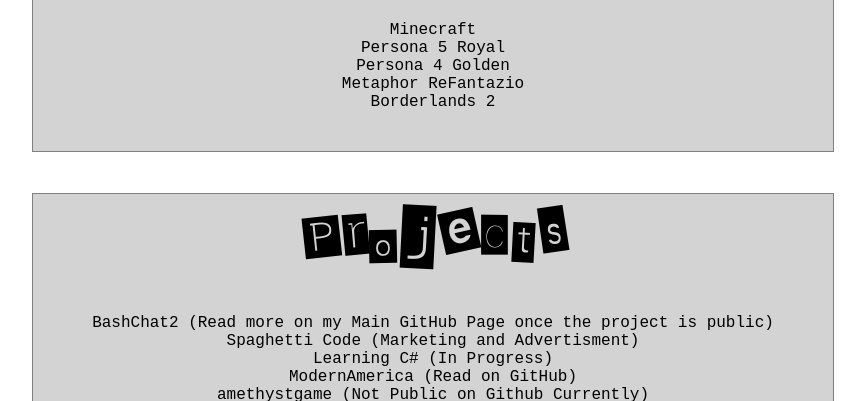
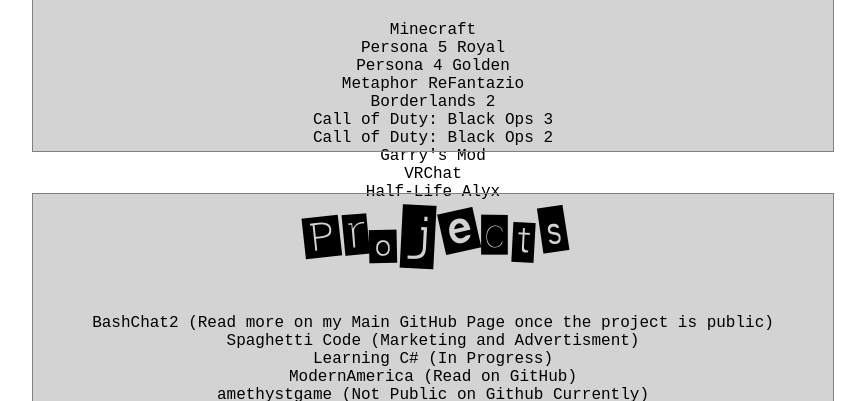
Before and after one commit to amethystisonline/amethyst2667, a plain HTML site: page index.html in a window 1280 px wide. Shown: the part 779-1180 px from the top of the page, without its empty margins (207-1072 px from the left). Drawn offline with Linux system fonts and the light colour scheme.

Commit message:
Add new games to list.

```diff
--- a/index.html
+++ b/index.html
@@ -54,6 +54,11 @@
                     <li>Persona 4 Golden</li>
                     <li>Metaphor ReFantazio</li>
                     <li>Borderlands 2</li>
+                    <li>Call of Duty: Black Ops 3</li>
+                    <li>Call of Duty: Black Ops 2</li>
+                    <li>Garry's Mod</li>
+                    <li>VRChat</li>
+                    <li>Half-Life Alyx</li>
                 </ul>
             </center>
         </div>
```
